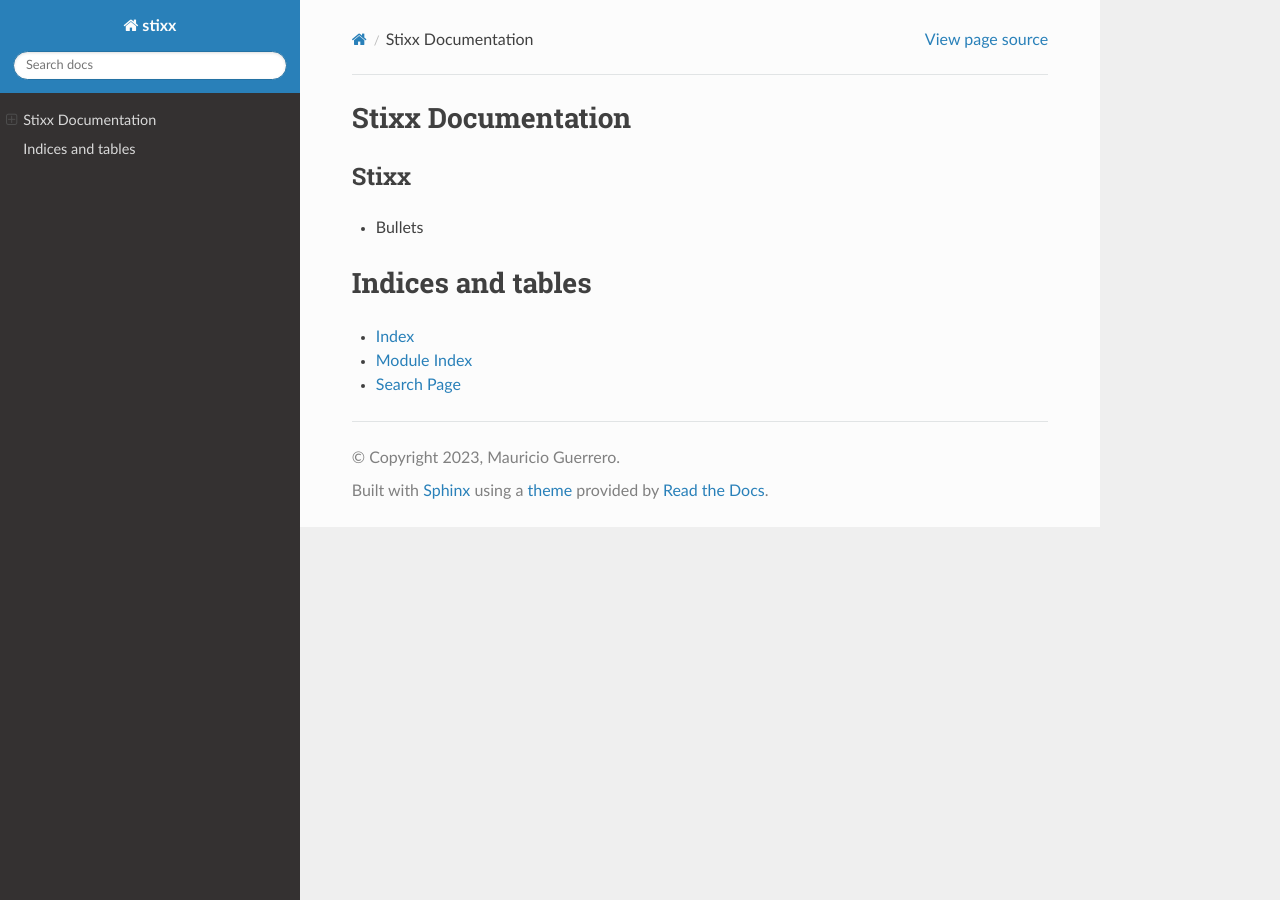
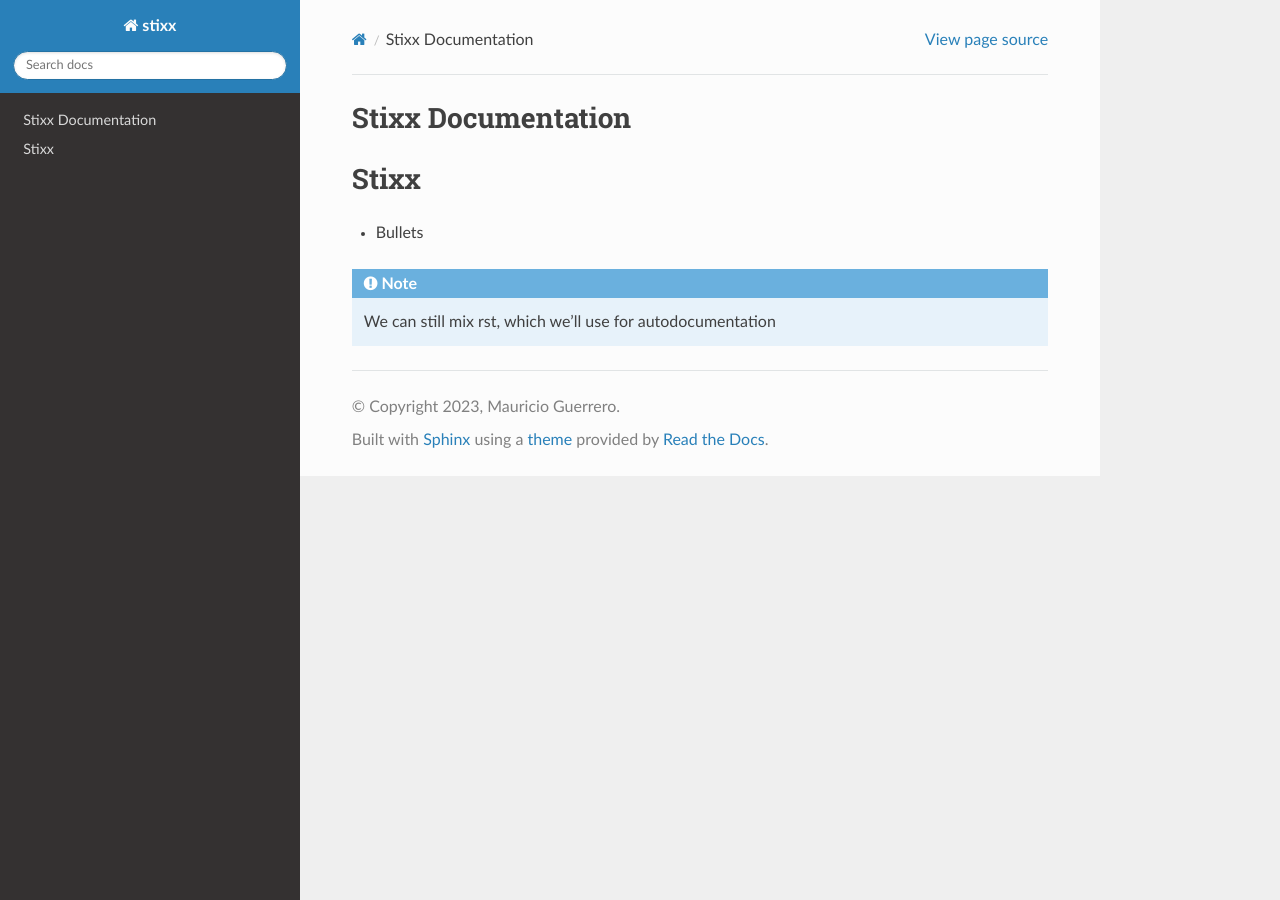
Before and after one commit to Mg4145/stixx, a Sphinx documentation site: the page built from docs/index.md, in a window 1280 px wide. Built offline with Sphinx 7.4.7 and the Read the Docs theme 2.0.0, drawn with Linux system fonts in a browser that asks for light colours.

Commit message:
Working on docs dir, will add to readthedocs

````diff
--- a/docs/conf.py
+++ b/docs/conf.py
@@ -55,3 +55,11 @@ html_theme_path = [sphinx_rtd_theme.get_html_theme_path()]
 # relative to this directory. They are copied after the builtin static files,
 # so a file named "default.css" will overwrite the builtin "default.css".
 html_static_path = ['_static']
+
+from recommonmark.transform import AutoStructify
+
+def setup(app):
+    app.add_config_value('recommonmark_config', {
+        'auto_toc_tree_section': 'Contents',
+    }, True)
+    app.add_transform(AutoStructify)
--- a/docs/index.rst
+++ b/docs/index.md
@@ -1,25 +1,30 @@
-.. stixx documentation master file, created by
+<!--.. stixx documentation master file, created by
    sphinx-quickstart on Tue Apr  4 20:47:03 2023.
    You can adapt this file completely to your liking, but it should at least
    contain the root `toctree` directive.
+-->
 
-Stixx Documentation
-===================
+# Stixx Documentation
 
-Stixx
------
+# Stixx
 
-* Bullets
+ - Bullets
 
+```eval_rst
+.. note::
+  We can still mix rst, which we'll use for autodocumentation
+```
+
+<!--
 .. toctree::
    :maxdepth: 2
    :caption: Contents:
+-->
 
-
-
-Indices and tables
+<!-- Indices and tables
 ==================
 
 * :ref:`genindex`
 * :ref:`modindex`
 * :ref:`search`
+-->
````
